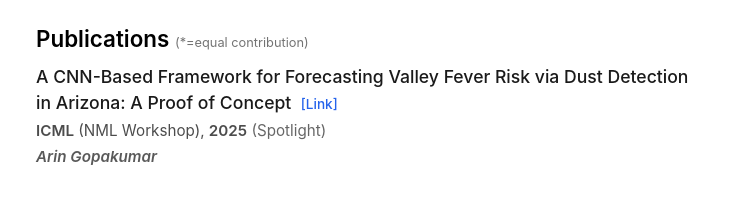
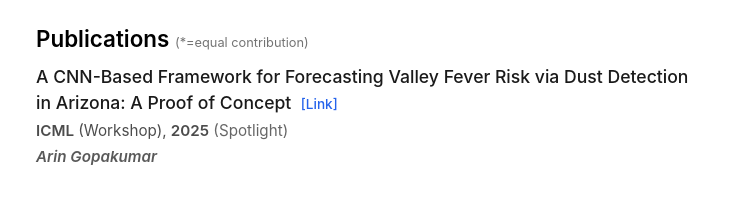
Before and after one commit to Arin-Gopakumar/arin-gopakumar.github.io, a website: page index.html in a window 1280 px wide. Shown: the part 455-658 px from the top of the page, 406-1139 px from the left. Drawn offline with Linux system fonts and the light colour scheme.

Commit message:
Update publication venue details in index.html

```diff
--- a/index.html
+++ b/index.html
@@ -78,7 +78,7 @@
                 <h2 class="section-title">Publications <span class="note">(*=equal contribution)</span></h2>
                 <div class="publication">
                     <div class="pub-title">A CNN-Based Framework for Forecasting Valley Fever Risk via Dust Detection in Arizona: A Proof of Concept <a href="https://icml.cc/virtual/2025/50706" target="_blank" rel="noopener" class="paper-link">[Link]</a></div>
-                    <div class="pub-venue"><strong>ICML</strong> (NML Workshop), <strong>2025</strong> <span class="spotlight">(Spotlight)</span></div>
+                    <div class="pub-venue"><strong>ICML</strong> (Workshop), <strong>2025</strong> <span class="spotlight">(Spotlight)</span></div>
                     <div class="pub-authors"><strong>Arin Gopakumar</strong></div>
                 </div>
             </section>
```
